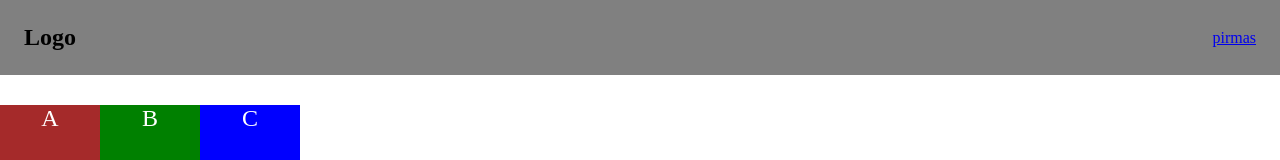
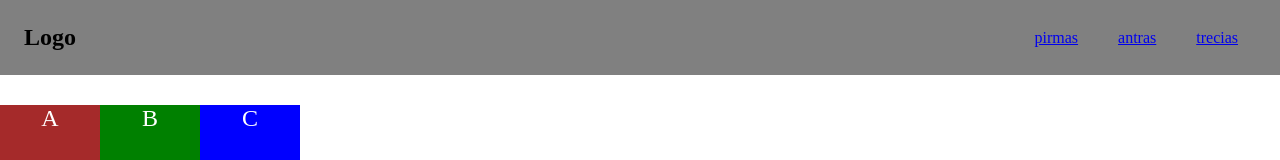
Before and after one commit to andzejzi/flexbox-VIGI26, a plain HTML site: page index.html in a window 1280 px wide. Shown: the top 160 px of the page. Drawn offline with Linux system fonts and the light colour scheme.

Commit message:
flex.table

```diff
--- a/index.html
+++ b/index.html
@@ -12,6 +12,8 @@
       <h2>Logo</h2>
       <nav>
         <a href="#">pirmas</a>
+        <a href="#">antras</a>
+        <a href="#">trecias</a>
       </nav>
     </header>
     <!-- container -->
--- a/style.css
+++ b/style.css
@@ -65,6 +65,10 @@
     justify-content: space-between;
 }
 
+header a {
+    margin: 0 18px;
+    text-decoration: ;
+}
 body,
 h2 {
     margin: 0;
```
